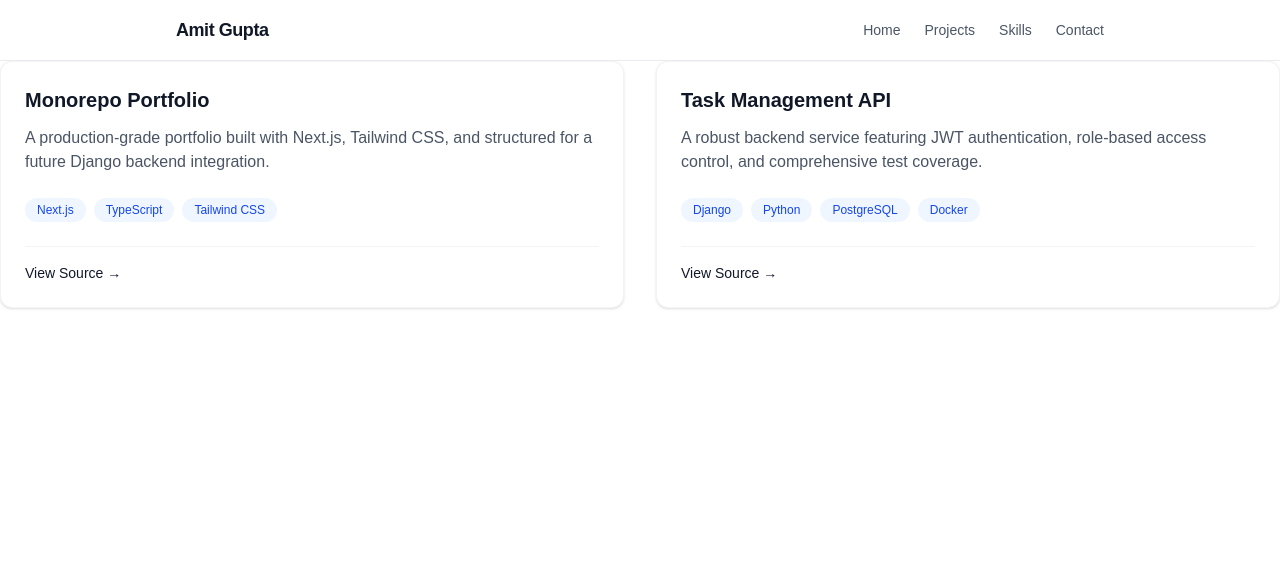
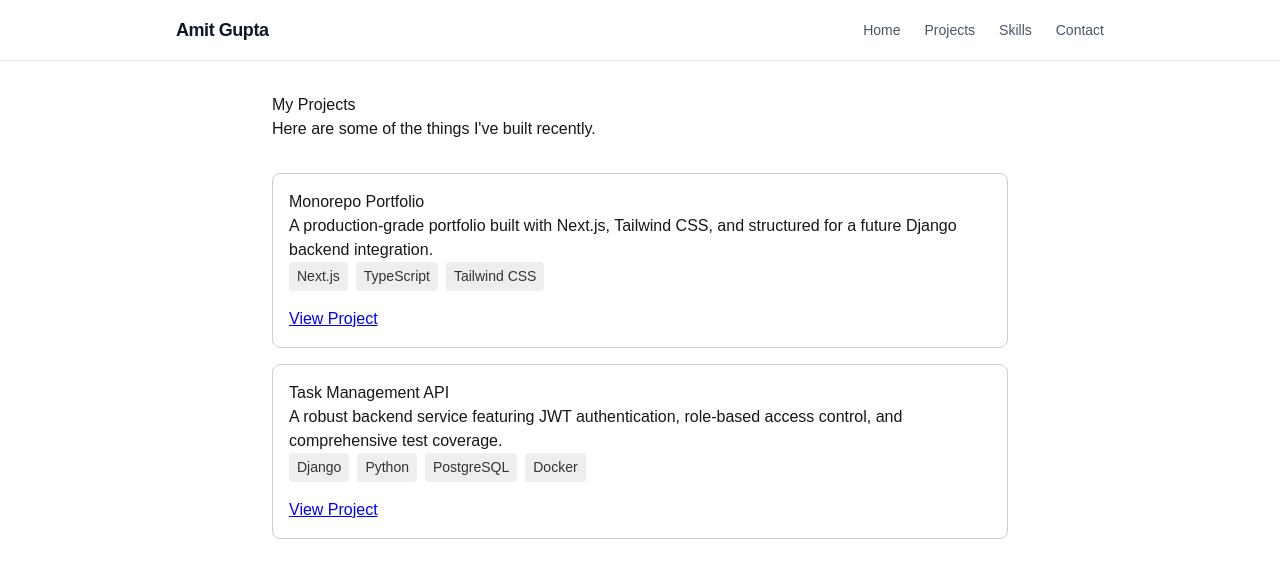
Before and after one commit to AmitGupta1994/amitgupta-portfolio, a Next.js app in the folder apps/frontend/: page /projects in a window 1280 px wide. Shown: the top 578 px of the page. Built offline with nearby package versions, Linux system fonts and the light colour scheme.

Commit message:
[add][projects]

```diff
--- a/apps/frontend/src/app/projects/page.tsx
+++ b/apps/frontend/src/app/projects/page.tsx
@@ -1,9 +1,24 @@
-import Projects from "@/components/ProjectCard";
+import ProjectCard from "@/components/ProjectCard";
+import { projects } from "@/data/projects";
 
 export default function Project() {
   return (
-    <>
-      <Projects />
-    </>
+    <main style={{ maxWidth: '800px', margin: '0 auto', padding: '2rem' }}>
+      <h1>My Projects</h1>
+      <p>Here are some of the things I've built recently.</p>
+
+      <div style={{ marginTop: '2rem' }}>
+        {projects.map((project) => (
+          <ProjectCard
+            key={project.id}
+            title={project.title}
+            description={project.description}
+            techStack={project.techStack}
+            liveUrl={project.liveUrl}
+            githubUrl={project.githubUrl}
+          />
+        ))}
+      </div>
+    </main>
   );
 }
--- a/apps/frontend/src/components/ProjectCard.tsx
+++ b/apps/frontend/src/components/ProjectCard.tsx
@@ -1,5 +1,3 @@
-import { projectsData } from "@/data/project";
-
 type ProjectProps = {
   title: string;
   description: string;
@@ -10,54 +8,21 @@ type ProjectProps = {
 
 export default function ProjectCard({ title, description, techStack, githubUrl, liveUrl }: ProjectProps) {
   return (
-    <>
-      <div className="grid grid-cols-1 md:grid-cols-2 gap-8">
-        {projectsData.map((project) => (
-          <div
-            key={project.id}
-            className="flex flex-col p-6 bg-white dark:bg-gray-800 rounded-xl shadow-sm border border-gray-100 dark:border-gray-700 hover:shadow-md transition-shadow"
-          >
-            <h3 className="text-xl font-semibold text-gray-900 dark:text-gray-100">
-              {project.title}
-            </h3>
-            <p className="mt-3 text-gray-600 dark:text-gray-300 flex-grow">
-              {project.description}
-            </p>
+    <div style={{ border: '1px solid #ccc', padding: '1rem', borderRadius: '8px', marginBottom: '1rem' }}>
+      <h3>{title}</h3>
+      <p>{description}</p>
 
-            <div className="mt-6 flex flex-wrap gap-2">
-              {project.techStack.map((tech) => (
-                <span
-                  key={tech}
-                  className="px-3 py-1 text-xs font-medium bg-blue-50 text-blue-700 dark:bg-blue-900/30 dark:text-blue-300 rounded-full"
-                >
-                  {tech}
-                </span>
-              ))}
-            </div>
-
-            <div className="mt-6 flex gap-4 pt-4 border-t border-gray-100 dark:border-gray-700">
-              <a
-                href={project.githubUrl}
-                target="_blank"
-                rel="noopener noreferrer"
-                className="text-sm font-medium text-gray-900 dark:text-gray-200 hover:text-blue-600 dark:hover:text-blue-400 transition-colors"
-              >
-                View Source →
-              </a>
-              {project.liveUrl !== "#" && (
-                <a
-                  href={project.liveUrl}
-                  target="_blank"
-                  rel="noopener noreferrer"
-                  className="text-sm font-medium text-gray-900 dark:text-gray-200 hover:text-blue-600 dark:hover:text-blue-400 transition-colors"
-                >
-                  Live Demo →
-                </a>
-              )}
-            </div>
-          </div>
+      <div style={{ display: 'flex', gap: '8px', marginBottom: '1rem' }}>
+        {techStack.map((tech) => (
+          <span key={tech} style={{ background: '#eee', padding: '4px 8px', borderRadius: '4px', fontSize: '0.875rem', color: '#333' }}>
+            {tech}
+          </span>
         ))}
       </div>
-    </>
+
+      <a href={liveUrl} target="_blank" rel="noopener noreferrer" style={{ color: 'blue', textDecoration: 'underline' }}>
+        View Project
+      </a>
+    </div>
   );
 }
--- a/apps/frontend/src/data/project.ts
+++ b/apps/frontend/src/data/projects.ts
@@ -1,4 +1,4 @@
-export const projectsData = [
+export const projects = [
   {
     id: "1",
     title: "Monorepo Portfolio",
```
